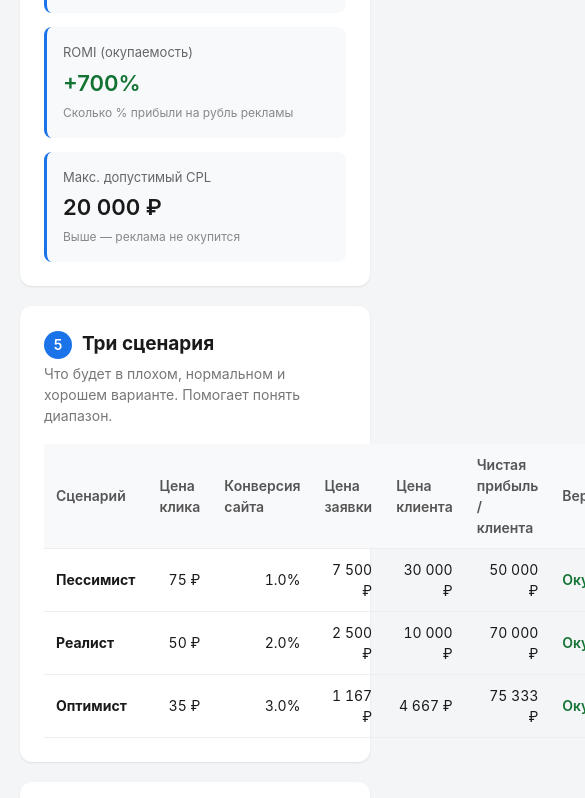
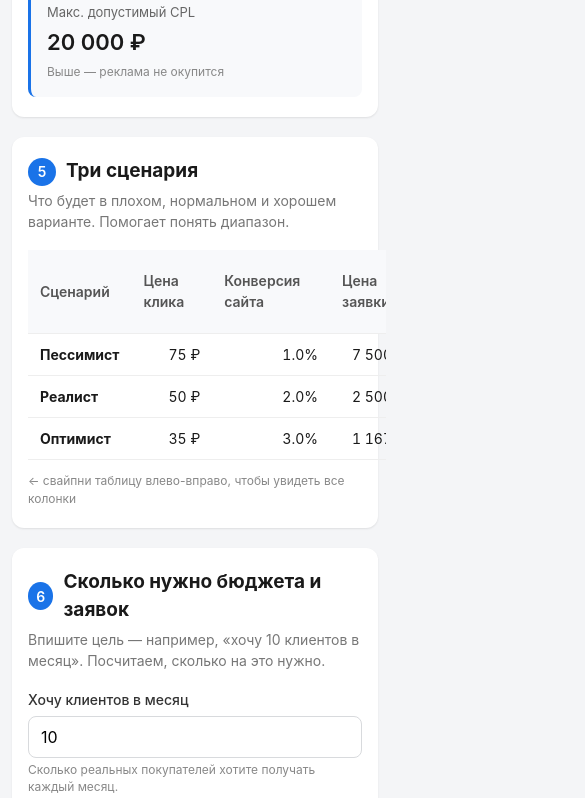
Before and after one commit to OlegArkhipovv/promo-grozny-calc, a plain HTML site: page index.html in a window 390 px wide. Shown: the part 2477-3275 px from the top of the page, 585 px wide, since content can reach past the window. Drawn offline with Linux system fonts and the light colour scheme.

Commit message:
Починил мобильную верстку таблицы сценариев — горизонтальный свайп вместо растягивания колонок

```diff
--- a/index.html
+++ b/index.html
@@ -162,11 +162,35 @@
   .metric .value.ok { color: #137333; }
   .metric .desc { font-size: 12px; color: #888; margin-top: 4px; }
 
+  .table-scroll {
+    overflow-x: auto;
+    -webkit-overflow-scrolling: touch;
+    margin: 12px -24px 0;
+    padding: 0 24px 6px;
+    scrollbar-width: thin;
+  }
+  .table-scroll::after {
+    content: '';
+    display: block;
+    height: 0;
+  }
   table {
     width: 100%;
+    min-width: 720px;
     border-collapse: collapse;
-    margin-top: 12px;
+    margin-top: 0;
     font-size: 14px;
+  }
+  .scroll-hint {
+    display: none;
+    font-size: 12px;
+    color: #888;
+    margin-top: 6px;
+  }
+  @media (max-width: 720px) {
+    .scroll-hint { display: block; }
+    .card { padding: 20px 16px; }
+    .wrap { padding: 20px 12px 60px; }
   }
   th, td {
     text-align: left;
@@ -426,6 +450,7 @@
 <div class="card">
   <h2><span class="step-num">5</span> Три сценария</h2>
   <p class="hint">Что будет в плохом, нормальном и хорошем варианте. Помогает понять диапазон.</p>
+  <div class="table-scroll">
     <table>
       <thead>
         <tr>
@@ -441,6 +466,8 @@
       <tbody id="scenariosBody">
       </tbody>
     </table>
+  </div>
+  <div class="scroll-hint">← свайпни таблицу влево-вправо, чтобы увидеть все колонки</div>
 </div>
 
 <div class="card">
```
Lines whose indentation alone changed are shown as unchanged.
